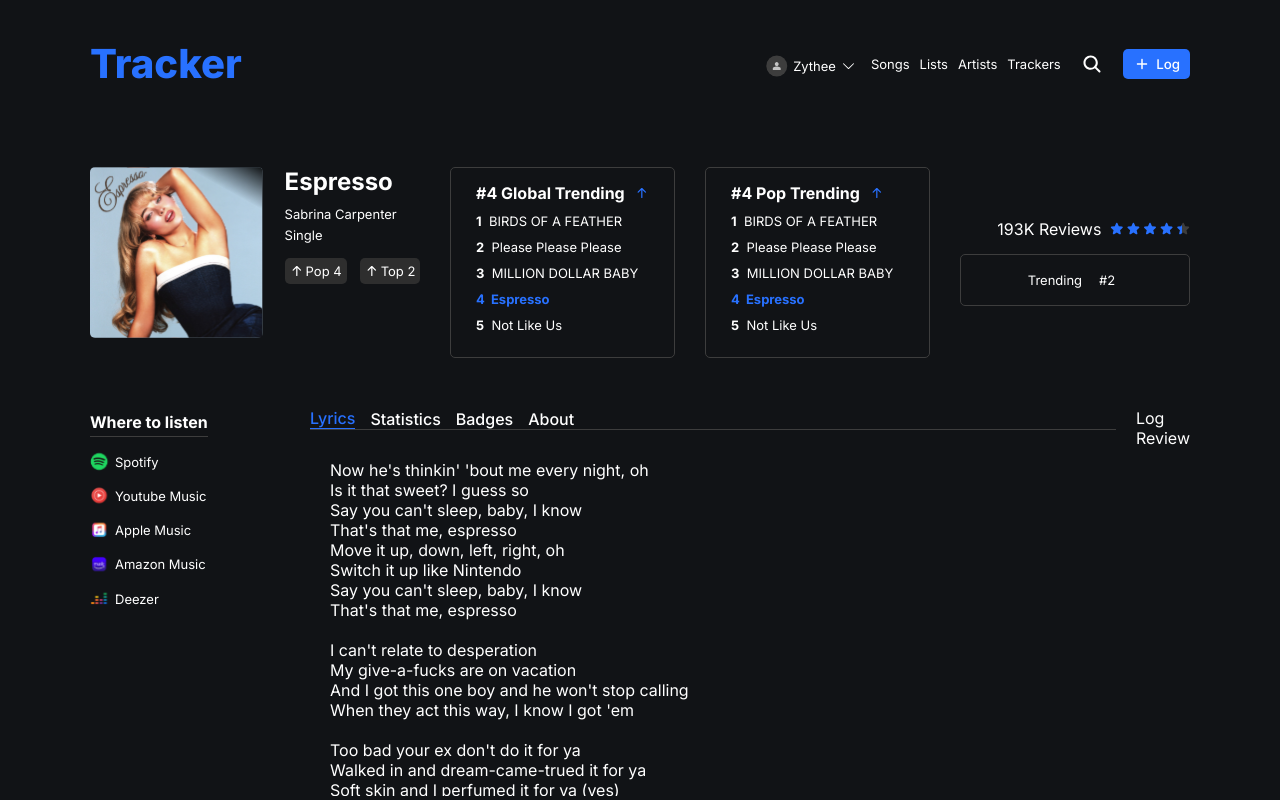
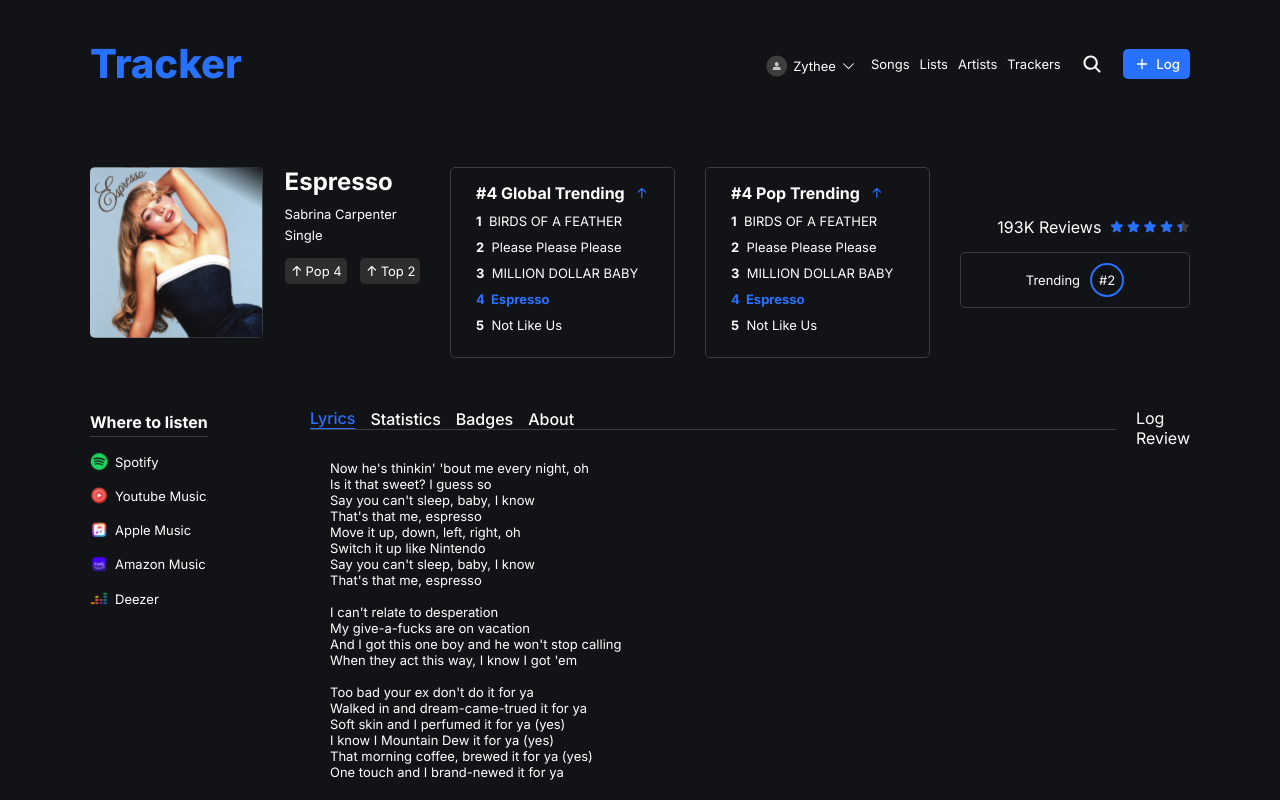
Before and after one commit to Samuel-Duque/Tracker, a React (Vite) app: page /track in a window 1280 px wide. Shown: the top 800 px of the page. Built offline with nearby package versions, Linux system fonts and the light colour scheme.

Commit message:
fix styles on lyrics component

```diff
--- a/src/components/TrackProfileTabbedContent/TrackProfileTabbedContent.module.css
+++ b/src/components/TrackProfileTabbedContent/TrackProfileTabbedContent.module.css
@@ -18,9 +18,7 @@
   flex-direction: column;
   gap: 10px;
   padding: 20px 0px;
-  /* width: 100%;
-  overflow-y: auto;
-  direction: rtl; */
+  font-size: 13px;
 }
 .tabbedContentHeader button {
   color: var(--text-color);
--- a/src/pages/TrackProfile/TrackProfile.module.css
+++ b/src/pages/TrackProfile/TrackProfile.module.css
@@ -103,7 +103,7 @@
   justify-content: center;
   align-items: center;
   border-radius: 50px;
-  /* border: 2px solid var(--Primary-Color, #2871ff); */
+  border: 2px solid var(--primary-color, #2871ff);
 }
 .TrackDetails {
   display: grid;
```
